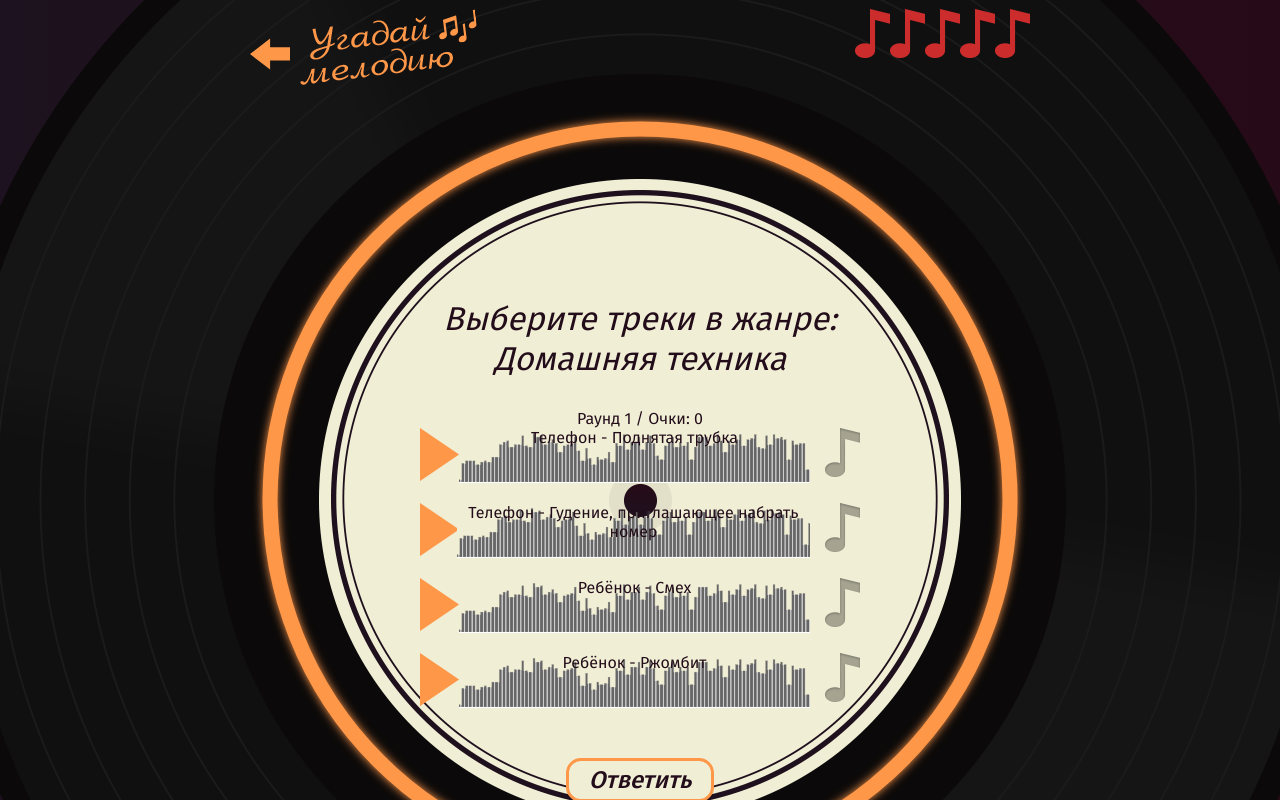
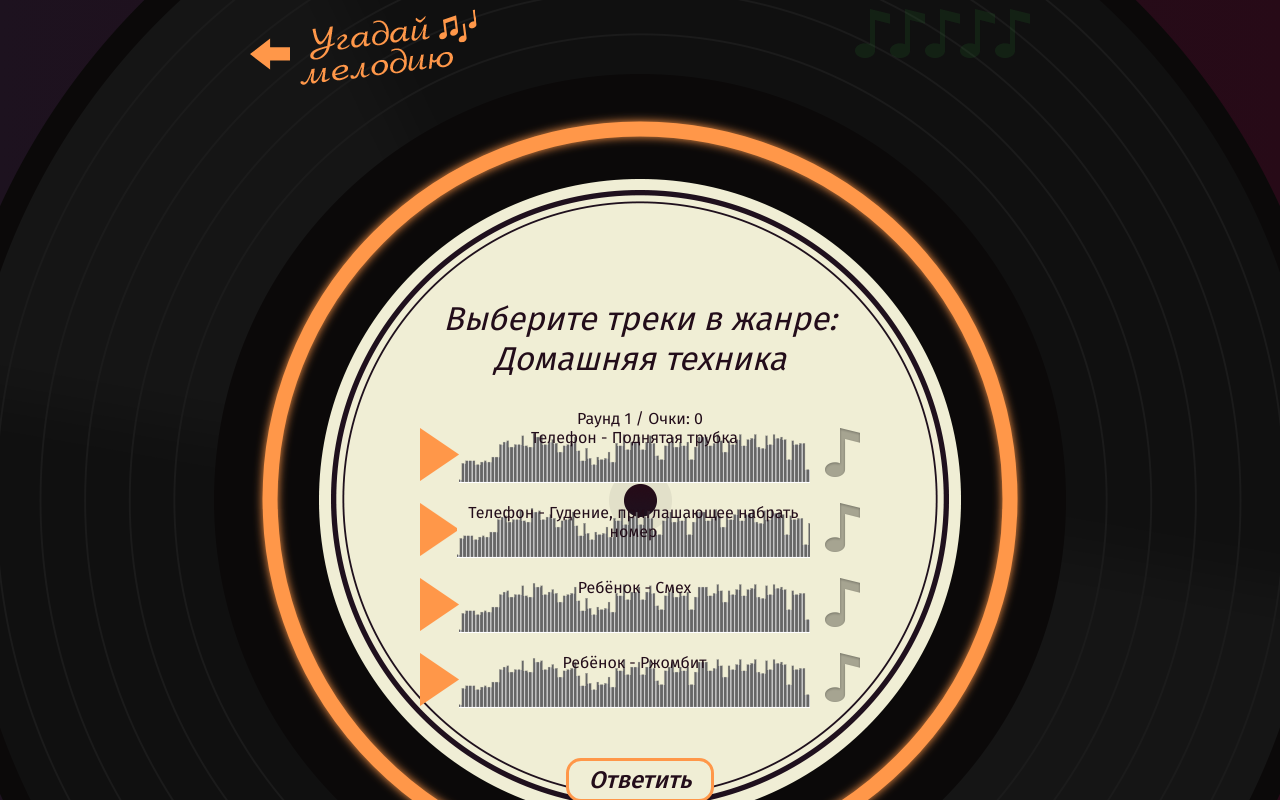
Before and after one commit to lehazyo/1553529-guess-melody-5, a React app: page /game-genre in a window 1280 px wide. Shown: the top 800 px of the page. Built offline with nearby package versions, Linux system fonts and the light colour scheme.

Commit message:
Задание 13 / Коммит 1

```diff
--- a/package.json
+++ b/package.json
@@ -15,9 +15,7 @@
     "prop-types": "15.7",
     "react": "16.12",
     "react-dom": "16.12",
-    "react-redux": "7.2",
     "react-router-dom": "5.1",
-    "redux": "4",
     "redux-thunk": "2.3",
     "reselect": "4"
   },
@@ -36,7 +34,9 @@
     "eslint-config-htmlacademy": "0.5",
     "eslint-plugin-react": "7.18",
     "jest": "25.1",
+    "react-redux": "7.2.1",
     "react-test-renderer": "16.12",
+    "redux": "4.0.5",
     "redux-devtools-extension": "2.13",
     "redux-mock-store": "1.5",
     "webpack": "4.41",
--- /dev/null
+++ b/src/action.js
@@ -0,0 +1,24 @@
+export const ActionType = {
+  INCREASE_MISTAKES_COUNT: `a`,
+  INCREASE_SCORE: `b`,
+  GO_TO_NEXT_QUESTION: `c`,
+  RESET_GAME: `d`
+};
+
+export const ActionCreator = {
+  increaseMistakes: () => ({
+    type: ActionType.INCREASE_MISTAKES_COUNT,
+    payload: 1
+  }),
+  increaseScore: (payload) => ({
+    type: ActionType.INCREASE_SCORE,
+    payload
+  }),
+  goToNextQuestion: () => ({
+    type: ActionType.GO_TO_NEXT_QUESTION,
+    payload: 1
+  }),
+  resetGame: () => ({
+    type: ActionType.RESET_GAME
+  })
+};
--- a/src/components/App/App.jsx
+++ b/src/components/App/App.jsx
@@ -6,6 +6,7 @@ import Result from "../Result/Result";
 import Welcome from "../Welcome/Welcome";
 import PropTypes from "prop-types";
 import GameScreen from "../GameScreen/GameScreen";
+import {ActionCreator} from "../../action.js";
 
 class App extends React.Component {
   constructor(props) {
@@ -19,13 +20,17 @@ class App extends React.Component {
     question.tracks.forEach((track, index) => {
       if (answer[index]) {
         if (track.genre === question.genre) {
-          totalScore++;
+          this.props.store.dispatch({
+            type: ActionCreator.increaseScore
+          });
         }
       }
     });
 
     if (!totalScore) {
-      mistakesAvailable--;
+      this.props.store.dispatch({
+        type: ActionCreator.increaseMistakes
+      });
     }
 
     return {mistakesAvailable, totalScore};
@@ -55,19 +60,19 @@ class App extends React.Component {
           <Route path="/game-genre">
             <GameScreen
               gameType={`genre`}
+              mistakesCount={this.props.mistakesCount}
+              maximumMistakes={this.props.maximumMistakes}
               questions={this.props.questions}
               tracksDisplayed={this.props.tracksDisplayed}
-              mistakesCount={this.props.mistakesCount}
-              appCallback={this._validateAnswer}
             />
           </Route>
           <Route path="/game-artist">
             <GameScreen
               gameType={`artist`}
+              mistakesCount={this.props.mistakesCount}
+              maximumMistakes={this.props.maximumMistakes}
               questions={this.props.questions}
               performersCount={this.props.performersCount}
-              mistakesCount={this.props.mistakesCount}
-              appCallback={this._validateAnswer}
             />
           </Route>
         </Switch>
@@ -79,8 +84,10 @@ class App extends React.Component {
 App.propTypes = {
   questions: PropTypes.object,
   mistakesCount: PropTypes.number,
+  maximumMistakes: PropTypes.number,
   tracksDisplayed: PropTypes.number,
-  performersCount: PropTypes.number
+  performersCount: PropTypes.number,
+  store: PropTypes.object
 };
 
 export default App;
--- a/src/components/DevGame/DevGameArtist/DevGameArtist.jsx
+++ b/src/components/DevGame/DevGameArtist/DevGameArtist.jsx
@@ -3,6 +3,7 @@ import PropTypes from "prop-types";
 import {Redirect} from "react-router-dom";
 import ArtistAnswer from "../../ArtistAnswer/ArtistAnswer";
 import Track from "../../Track/Track";
+import MistakesBar from "../../MistakesBar/MistakesBar";
 
 class DevGameArtist extends React.Component {
   constructor(props) {
@@ -15,8 +16,6 @@ class DevGameArtist extends React.Component {
     this._possiblePerformers = this._makePossiblePerformers();
 
     this.state = {
-      score: 0,
-      round: 1,
       currentAnswerIndex: -1,
       mistakesAvailable: props.mistakesCount,
       trackIsPlaying: false
@@ -31,10 +30,6 @@ class DevGameArtist extends React.Component {
   _nextRound() {
     this._getNextTrack();
     this._getNextPerformers();
-    this.setState({
-      round: (this.state.round + 1),
-      currentAnswerIndex: -1
-    });
   }
 
   _shuffleArray(a) {
@@ -65,6 +60,8 @@ class DevGameArtist extends React.Component {
   }
 
   _getNextTrack() {
+    this.props.onUserAnswer();
+
     this._nextTrack = this._availableTracks[0];
     this._availableTracks.shift();
   }
@@ -106,26 +103,14 @@ class DevGameArtist extends React.Component {
     });
   }
 
-  _renderMistakes() {
-    let mistakesComponent = [];
-    for (let i = 0; i < this.state.mistakesAvailable; i++) {
-      mistakesComponent.push(<div key={i} className="wrong" />);
-    }
-    return mistakesComponent;
-  }
-
   _handleSubmit(e) {
     e.preventDefault();
 
     const formData = new FormData(e.target);
     if (formData.get(`answer`) === this._nextTrack.performer) {
-      this.setState({
-        score: (this.state.score + 1)
-      });
+      this.props.increaseScore(1);
     } else {
-      this.setState({
-        mistakesAvailable: (this.state.mistakesAvailable - 1)
-      });
+      this.props.increaseMistakes();
     }
 
     this._nextRound();
@@ -137,12 +122,6 @@ class DevGameArtist extends React.Component {
     if (this._nextTrack === undefined) {
       return (
         <Redirect to="/result" />
-      );
-    }
-
-    if (this.state.mistakesAvailable === 0) {
-      return (
-        <Redirect to="/lose" />
       );
     }
 
@@ -168,14 +147,15 @@ class DevGameArtist extends React.Component {
             />
           </svg>
 
-          <div className="game__mistakes">
-            {this._renderMistakes()}
-          </div>
+          <MistakesBar
+            maximumMistakes={this.props.maximumMistakes}
+            mistakesCount={this.props.mistakesCount}
+          />
         </header>
 
         <section className="game__screen">
           <h2 className="game__title">Кто издаёт эти звуки?</h2>
-          <p className="">Раунд: {this.state.round} / Очки: {this.state.score}</p>
+          <p className="">Раунд: {this.props.round} / Очки: {this.props.score}</p>
           <div className="game__track">
             <Track
               track={this._nextTrack}
@@ -226,7 +206,13 @@ class DevGameArtist extends React.Component {
 DevGameArtist.propTypes = {
   questions: PropTypes.object,
   performersCount: PropTypes.number,
-  mistakesCount: PropTypes.number
+  maximumMistakes: PropTypes.number,
+  mistakesCount: PropTypes.number,
+  onUserAnswer: PropTypes.func,
+  increaseScore: PropTypes.func,
+  increaseMistakes: PropTypes.func,
+  round: PropTypes.number,
+  score: PropTypes.number
 };
 
 export default DevGameArtist;
--- a/src/components/DevGame/DevGameGenre/DevGameGenre.jsx
+++ b/src/components/DevGame/DevGameGenre/DevGameGenre.jsx
@@ -2,6 +2,7 @@ import React from "react";
 import PropTypes from "prop-types";
 import {Link, Redirect} from "react-router-dom";
 import Track from "../../Track/Track";
+import MistakesBar from "../../MistakesBar/MistakesBar";
 
 class DevGameGenre extends React.Component {
   constructor(props) {
@@ -11,19 +12,18 @@ class DevGameGenre extends React.Component {
 
     this.questions = props.questions;
     this.tracksDisplayed = props.tracksDisplayed;
-    this.currentRound = 0;
 
     this._getNextQuestion();
 
     this.state = {
-      score: 0,
-      mistakesAvailable: props.mistakesCount,
       answers: answerSlots,
       playingId: 0
     };
   }
 
   _getNextQuestion() {
+    this.props.onUserAnswer();
+
     let correctCount = 1 + Math.round(Math.random() * (this.tracksDisplayed - 1));
 
     let availableGenres = this._getAvailableGenres();
@@ -33,7 +33,7 @@ class DevGameGenre extends React.Component {
 
     let correctTracks = this._getCorrectTracks(correctCount, availableGenreTracks);
     if (correctTracks.length === 0) {
-      this.nextQuestion = null;
+      this.props.resetGame();
       return false;
     }
 
@@ -68,8 +68,6 @@ class DevGameGenre extends React.Component {
       tracks: questionTracks,
       genre: selectedGenre
     };
-
-    this.currentRound++;
 
     return true;
   }
@@ -134,14 +132,6 @@ class DevGameGenre extends React.Component {
     return availableGenreTracks;
   }
 
-  _renderMistakes() {
-    let mistakesComponent = [];
-    for (let i = 0; i < this.state.mistakesAvailable; i++) {
-      mistakesComponent.push(<div key={i} className="wrong" />);
-    }
-    return mistakesComponent;
-  }
-
   /**
    * Renders tracks elements due to their quantity
    * @return {Array}
@@ -172,22 +162,10 @@ class DevGameGenre extends React.Component {
    */
   _getAvailableGenres() {
     let genreKeys = Object.keys(this.questions.genres);
-    let remainingGenres = [];
     let availableGenres = [];
+
     for (let i = 0; i < genreKeys.length; i++) {
-      if (!this.questions.genres[genreKeys[i]].noMoreTracks) {
-        remainingGenres.push(genreKeys[i]);
-      }
-    }
-
-    // we cannot run game in there are less than two genres
-    if (remainingGenres.length < 2) {
-      this.nextQuestion = null;
-      return false;
-    }
-
-    for (let i = 0; i < remainingGenres.length; i++) {
-      let currentGenre = remainingGenres[i];
+      let currentGenre = genreKeys[i];
       let noMoreTracks = true;
       for (let j = 0; j < this.questions.tracks.length; j++) {
         if (this.questions.tracks[j].genre === currentGenre) {
@@ -229,12 +207,21 @@ class DevGameGenre extends React.Component {
   }
 
   _checkAnswers() {
-    let answerInfo = this.props.appCallback(this.nextQuestion, this.state.answers);
+    let totalScore = 0;
 
-    this.setState({
-      mistakesAvailable: this.state.mistakesAvailable + answerInfo.mistakesAvailable,
-      score: (this.state.score + answerInfo.totalScore)
+    this.nextQuestion.tracks.forEach((track, index) => {
+      if (this.state.answers[index]) {
+        if (track.genre === this.nextQuestion.genre) {
+          totalScore++;
+        }
+      }
     });
+
+    this.props.increaseScore(totalScore);
+
+    if (!totalScore) {
+      this.props.increaseMistakes();
+    }
 
     this._getNextQuestion();
   }
@@ -266,14 +253,15 @@ class DevGameGenre extends React.Component {
             />
           </svg>
 
-          <div className="game__mistakes">
-            {this._renderMistakes()}
-          </div>
+          <MistakesBar
+            maximumMistakes={this.props.maximumMistakes}
+            mistakesCount={this.props.mistakesCount}
+          />
         </header>
 
         <section className="game__screen">
           <h2 className="game__title">Выберите треки в жанре: {this._getGenreName()}</h2>
-          <div>Раунд {this.currentRound} / Очки: {this.state.score}</div>
+          <div>Раунд {this.props.round} / Очки: {this.props.score}</div>
           <form className="game__tracks" onSubmit={this._handleSubmit.bind(this)}>
             {this._renderTracks()}
 
@@ -294,7 +282,14 @@ DevGameGenre.propTypes = {
   questions: PropTypes.object,
   tracksDisplayed: PropTypes.number,
   mistakesCount: PropTypes.number,
-  appCallback: PropTypes.func
+  maximumMistakes: PropTypes.number,
+  resetGame: PropTypes.func,
+  goToNextQuestion: PropTypes.func,
+  round: PropTypes.number,
+  score: PropTypes.number,
+  onUserAnswer: PropTypes.func,
+  increaseMistakes: PropTypes.func,
+  increaseScore: PropTypes.func
 };
 
 export default DevGameGenre;
--- a/src/components/GameScreen/GameScreen.jsx
+++ b/src/components/GameScreen/GameScreen.jsx
@@ -2,24 +2,58 @@ import React from "react";
 import PropTypes from "prop-types";
 import DevGameGenre from "../DevGame/DevGameGenre/DevGameGenre";
 import DevGameArtist from "../DevGame/DevGameArtist/DevGameArtist";
+import {ActionCreator} from "../../action";
+import {connect} from "react-redux";
+import {Redirect} from "react-router-dom";
 
 const GameScreen = (props) => {
+  if (props.mistakesCount >= props.maximumMistakes) {
+    props.resetGame();
+    return (
+      <Redirect to="/lose" />
+    );
+  }
+
+  const {
+    questions,
+    score,
+    round,
+    onUserAnswer,
+    mistakesCount,
+    maximumMistakes,
+    resetGame,
+    increaseScore,
+    increaseMistakes
+  } = props;
+
   if (props.gameType === `genre`) {
     return (
       <DevGameGenre
-        questions={props.questions}
-        mistakesCount={props.mistakesCount}
+        questions={questions}
+        round={round}
+        score={score}
+        mistakesCount={mistakesCount}
+        maximumMistakes={maximumMistakes}
+        resetGame={resetGame}
+        increaseScore={increaseScore}
+        increaseMistakes={increaseMistakes}
+        onUserAnswer={onUserAnswer}
         tracksDisplayed={props.tracksDisplayed}
-        appCallback={props.appCallback}
       />
     );
   } else if (props.gameType === `artist`) {
     return (
       <DevGameArtist
-        questions={props.questions}
-        mistakesCount={props.mistakesCount}
+        questions={questions}
+        round={round}
+        score={score}
+        mistakesCount={mistakesCount}
+        maximumMistakes={maximumMistakes}
+        resetGame={resetGame}
+        increaseScore={increaseScore}
+        increaseMistakes={increaseMistakes}
+        onUserAnswer={onUserAnswer}
         performersCount={props.performersCount}
-        appCallback={props.appCallback}
       />
     );
   } else {
@@ -31,8 +65,31 @@ GameScreen.propTypes = {
   gameType: PropTypes.oneOf([`artist`, `genre`]),
   questions: PropTypes.object,
   mistakesCount: PropTypes.number,
+  maximumMistakes: PropTypes.number,
   tracksDisplayed: PropTypes.number,
   appCallback: PropTypes.func
 };
 
-export default GameScreen;
+const mapStateToProps = (state) => ({
+  round: state.round,
+  score: state.score,
+  mistakesCount: state.mistakesCount
+});
+
+const mapDispatchToProps = (dispatch) => ({
+  resetGame() {
+    dispatch(ActionCreator.resetGame());
+  },
+  increaseMistakes() {
+    dispatch(ActionCreator.increaseMistakes());
+  },
+  increaseScore(score) {
+    dispatch(ActionCreator.increaseScore(score));
+  },
+  onUserAnswer() {
+    dispatch(ActionCreator.goToNextQuestion());
+  }
+});
+
+export {GameScreen};
+export default connect(mapStateToProps, mapDispatchToProps)(GameScreen);
--- /dev/null
+++ b/src/components/MistakesBar/MistakesBar.jsx
@@ -0,0 +1,26 @@
+import React from "react";
+import PropTypes from "prop-types";
+
+const MistakesBar = (props) => {
+  let mistakes = [];
+  for (let i = 0; i < props.maximumMistakes; i++) {
+    mistakes.unshift(<div
+      key={i}
+      className={(props.mistakesCount - 1 >= i) ? `wrong` : `correct`}
+      style={{opacity: (props.mistakesCount - 1 >= i ? `1` : `0.1`)}}
+    />);
+  }
+
+  return (
+    <div className="game__mistakes">
+      {mistakes}
+    </div>
+  );
+};
+
+MistakesBar.propTypes = {
+  maximumMistakes: PropTypes.number.isRequired,
+  mistakesCount: PropTypes.number.isRequired
+};
+
+export default MistakesBar;
--- /dev/null
+++ b/src/utils.js
@@ -0,0 +1,3 @@
+export const extend = (a, b) => {
+  return Object.assign({}, a, b);
+};
```
Also changed, not shown: src/components/Lose/Lose.jsx (+7 -1 lines), src/index.js (+17 -6 lines), src/reducer.js (added, +34 -0 lines), 1 other file (tests, documents, lock files or other folders).
